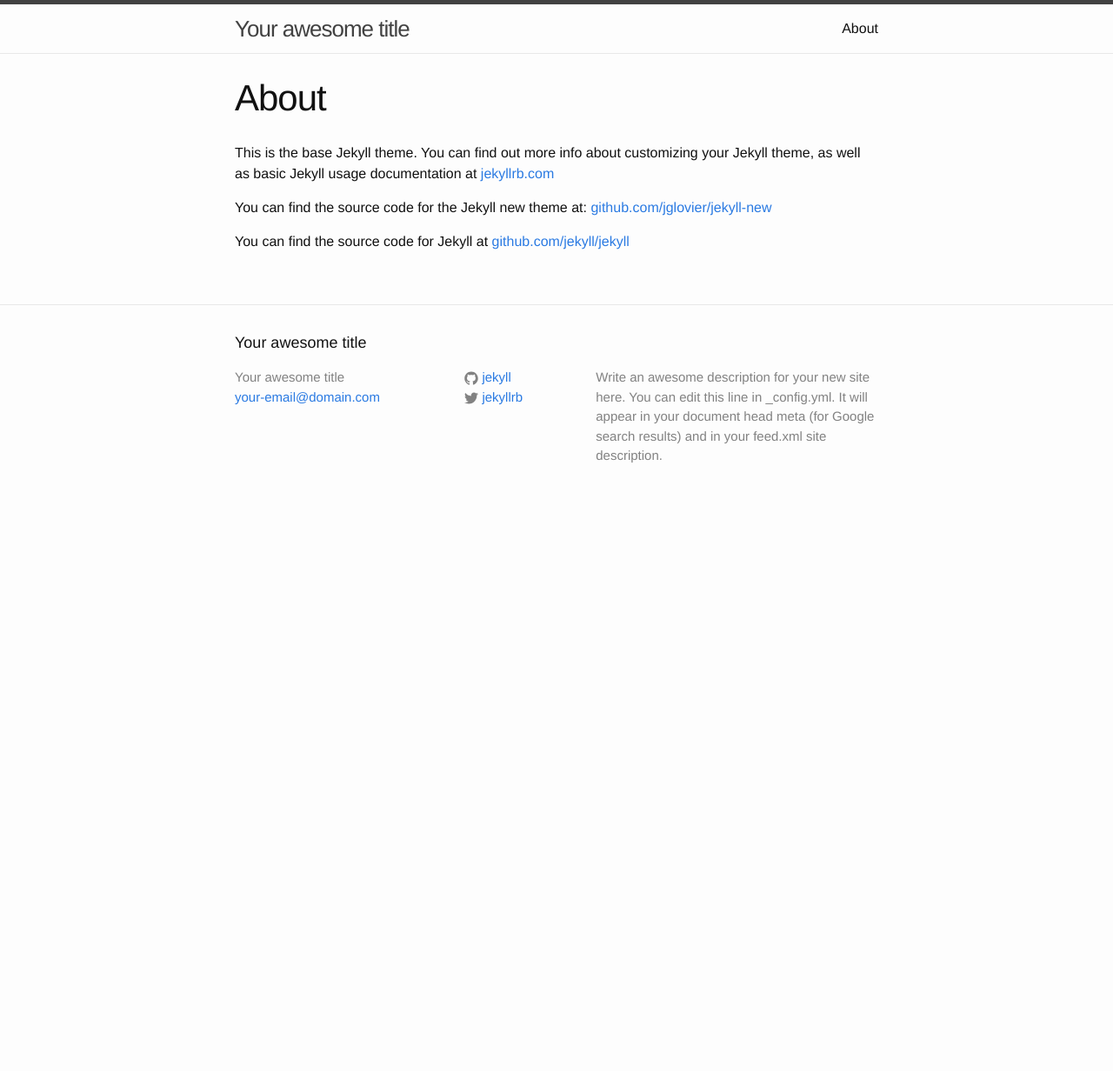
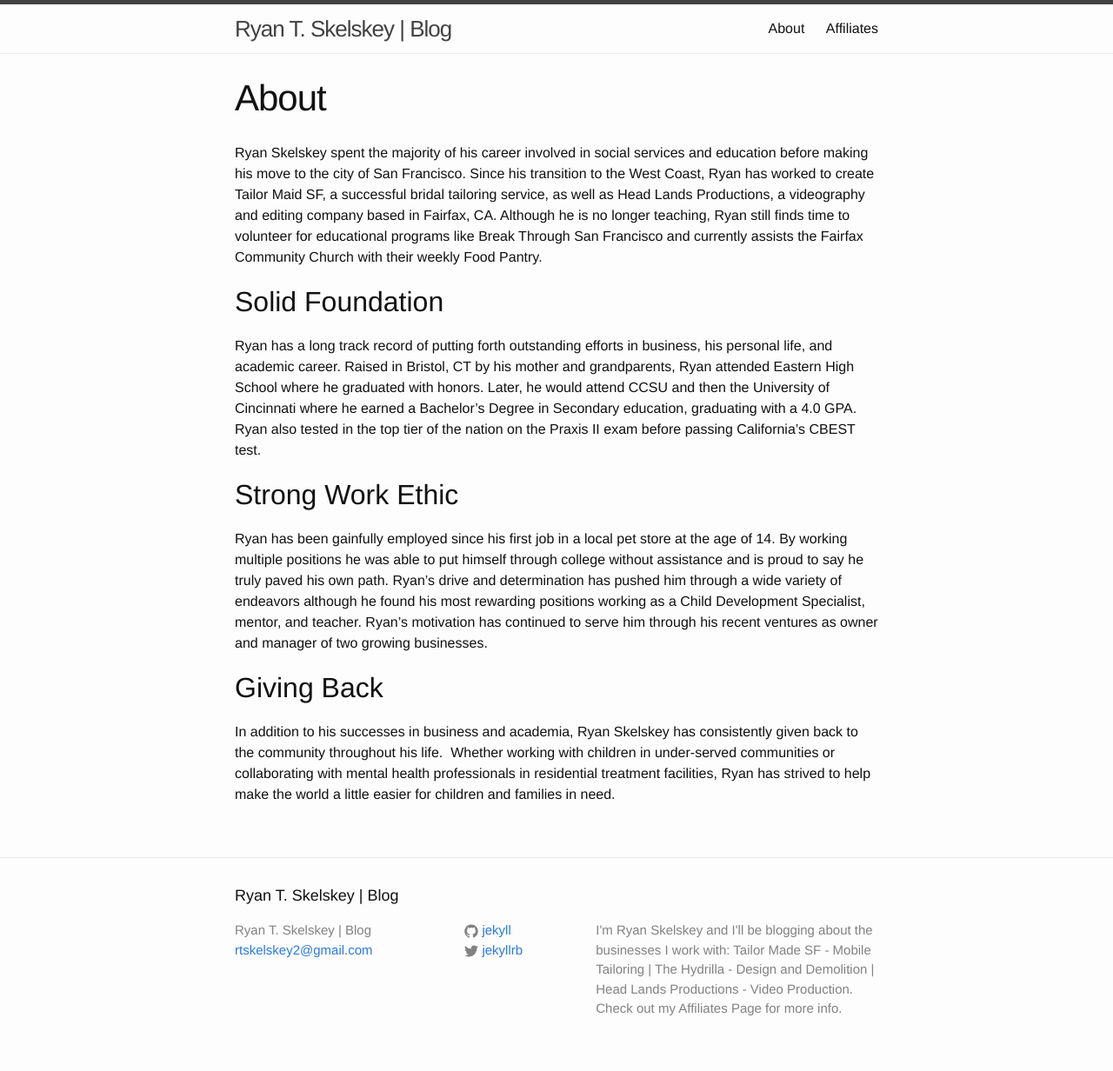
Before and after one commit to ryanskelskey/ryanskelskey.github.io, a Jekyll site: the page built from about.md, in a window 1280 px wide. Shown: the whole page at 87% size. Built offline with Jekyll 4.4.1, drawn with Linux system fonts in a browser that asks for light colours; before the commit the page ends 900 px from its top, so only the background shows below that.

Commit message:
added some content and custom domain setup

```diff
--- /dev/null
+++ b/CNAME
@@ -0,0 +1 @@
+ryanskelskey.com
--- a/_config.yml
+++ b/_config.yml
@@ -1,10 +1,8 @@
 # Site settings
-title: Your awesome title
-email: your-email@domain.com
+title: Ryan T. Skelskey | Blog
+email: rtskelskey2@gmail.com
 description: > # this means to ignore newlines until "baseurl:"
-  Write an awesome description for your new site here. You can edit this
-  line in _config.yml. It will appear in your document head meta (for
-  Google search results) and in your feed.xml site description.
+  I'm Ryan Skelskey and I'll be blogging about the businesses I work with: Tailor Made SF - Mobile Tailoring | The Hydrilla - Design and Demolition | Head Lands Productions - Video Production. Check out my Affiliates Page for more info.
 baseurl: "" # the subpath of your site, e.g. /blog/
 url: "http://yourdomain.com" # the base hostname & protocol for your site
 twitter_username: jekyllrb
--- a/about.md
+++ b/about.md
@@ -3,9 +3,42 @@ layout: page
 title: About
 permalink: /about/
 ---
+Ryan Skelskey spent the majority of his career involved in social services
+and education before making his move to the city of San Francisco. Since
+his transition to the West Coast, Ryan has worked to create Tailor Maid
+SF, a successful bridal tailoring service, as well as Head Lands
+Productions, a videography and editing company based in Fairfax, CA.
+Although he is no longer teaching, Ryan still finds time to volunteer for
+educational programs like Break Through San Francisco and currently
+assists the Fairfax Community Church with their weekly Food Pantry.
 
-This is the base Jekyll theme. You can find out more info about customizing your Jekyll theme, as well as basic Jekyll usage documentation at [jekyllrb.com](http://jekyllrb.com/)
+## Solid Foundation
 
-You can find the source code for the Jekyll new theme at: [github.com/jglovier/jekyll-new](https://github.com/jglovier/jekyll-new)
+Ryan has a long track record of putting forth outstanding efforts in
+business, his personal life, and academic career. Raised in Bristol, CT by
+his mother and grandparents, Ryan attended Eastern High School where
+he graduated with honors. Later, he would attend CCSU and then the
+University of Cincinnati where he earned a Bachelor’s Degree in
+Secondary education, graduating with a 4.0 GPA.  Ryan also tested in the
+top tier of the nation on the Praxis II exam before passing California’s
+CBEST test.
 
-You can find the source code for Jekyll at [github.com/jekyll/jekyll](https://github.com/jekyll/jekyll)
+## Strong Work Ethic
+
+Ryan has been gainfully employed since his first job in a local pet store at
+the age of 14. By working multiple positions he was able to put himself
+through college without assistance and is proud to say he truly paved his
+own path. Ryan’s drive and determination has pushed him through a wide
+variety of endeavors although he found his most rewarding positions
+working as a Child Development Specialist, mentor, and teacher. Ryan’s
+motivation has continued to serve him through his recent ventures as
+owner and manager of two growing businesses.
+
+## Giving Back
+
+In addition to his successes in business and academia, Ryan Skelskey has
+consistently given back to the community throughout his life.  Whether
+working with children in under-served communities or collaborating with
+mental health professionals in residential treatment facilities, Ryan has
+strived to help make the world a little easier for children and families in
+need.
```
Also changed, not shown: affiliates.md (added, +13 -0 lines), css/skeleton.css (added, +418 -0 lines), css/normalize.css (added), 11 other files.
